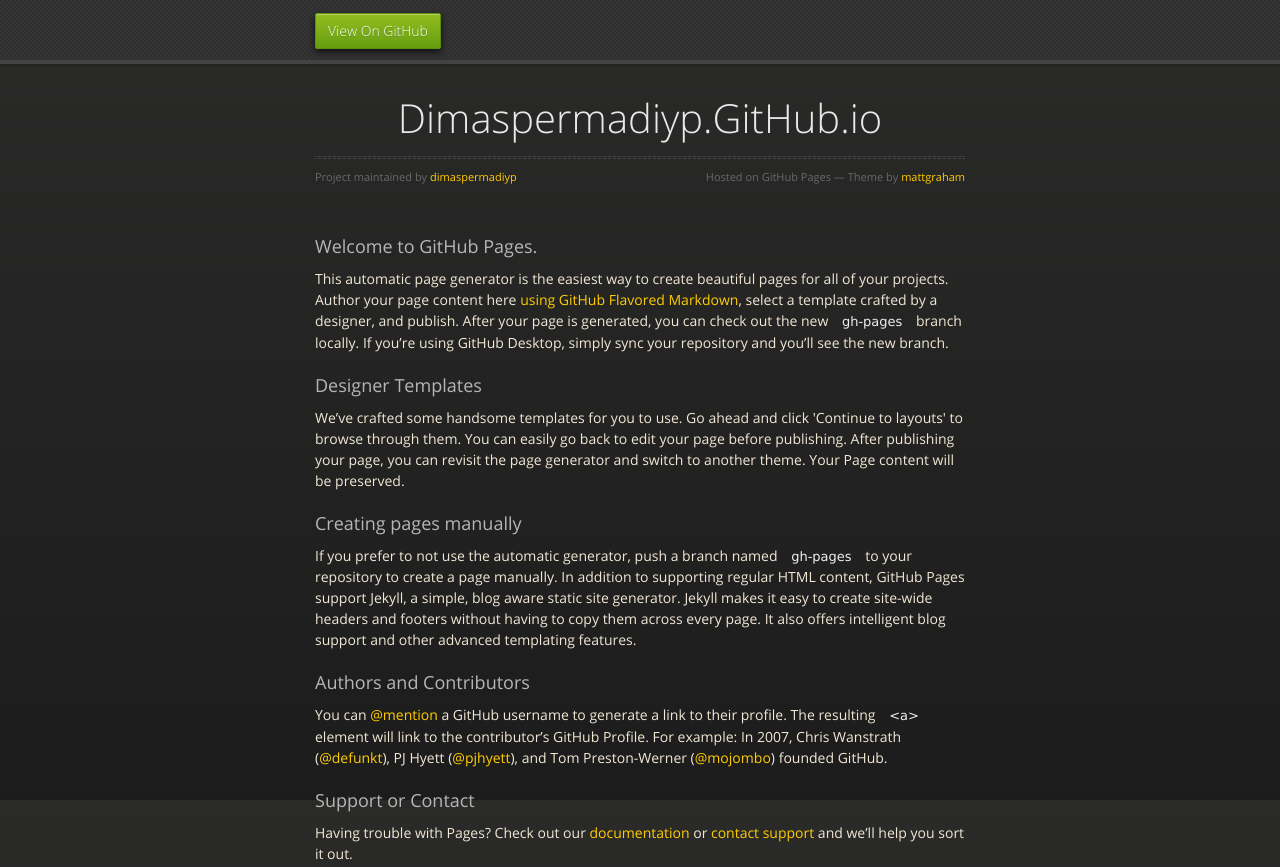
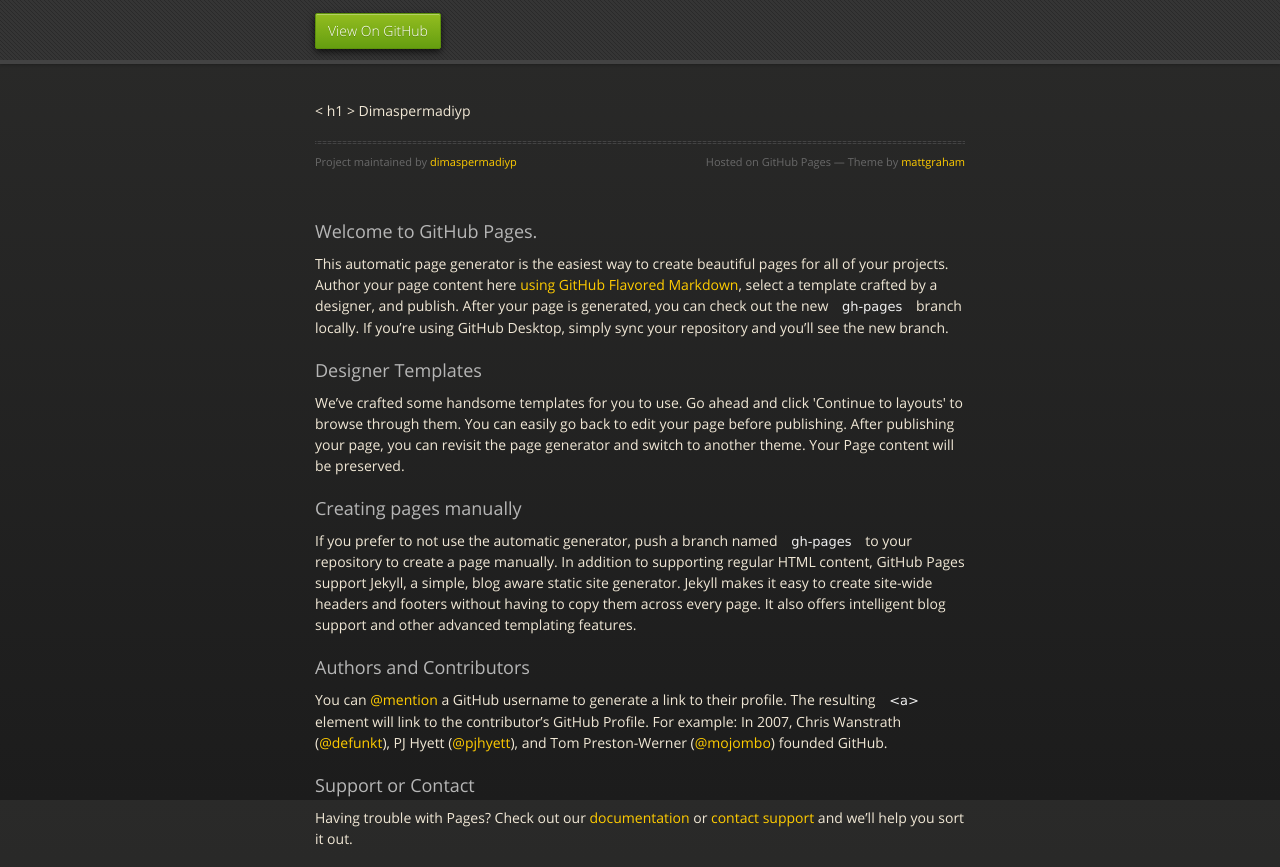
Before and after one commit to dimaspermadiyp/dimaspermadiyp.github.io, a plain HTML site: page index.html in a window 1280 px wide. Shown: the top 867 px of the page. Drawn offline with nearby package versions, Linux system fonts and the light colour scheme.

Commit message:
Update index.html

```diff
--- a/index.html
+++ b/index.html
@@ -28,7 +28,7 @@
 
       <section>
         <div id="title">
-          <h1>Dimaspermadiyp.GitHub.io</h1>
+          <  h1  > Dimaspermadiyp</  h1  >
           <p></p>
           <hr>
           <span class="credits left">Project maintained by <a href="https://github.com/dimaspermadiyp">dimaspermadiyp</a></span>
```
